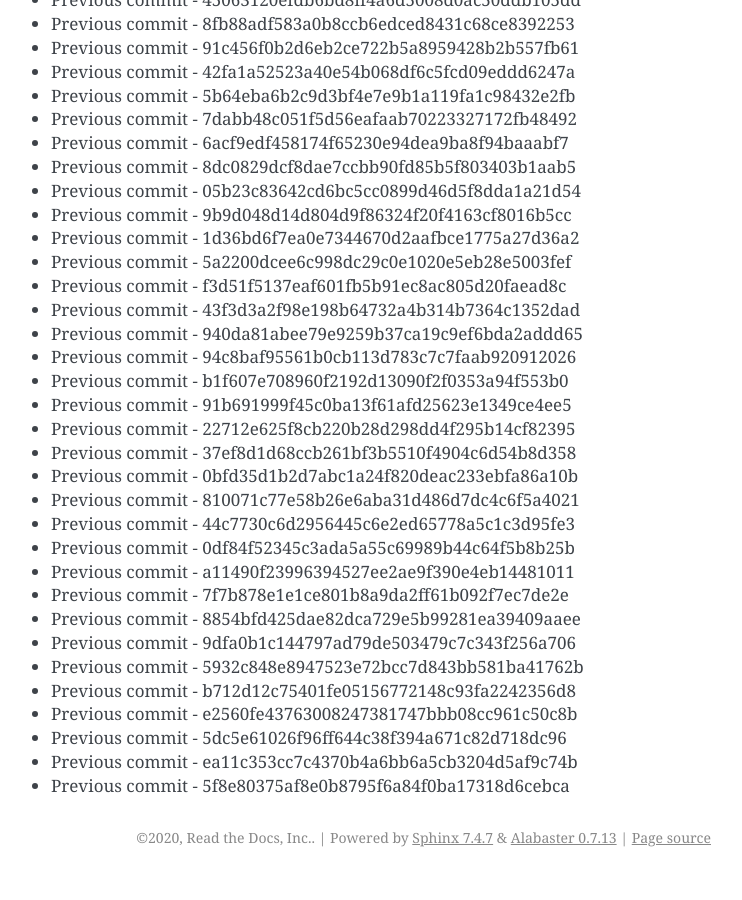
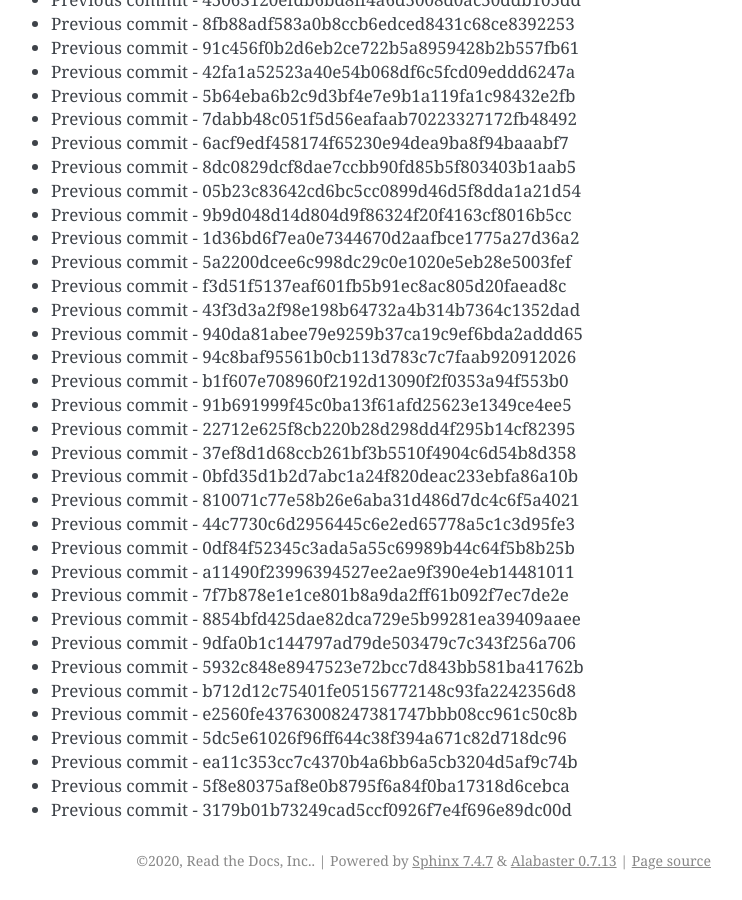
Before and after one commit to readthedocs/rtd-git-stresstest, a Sphinx documentation site: the page built from docs/updates.rst, in a window 1280 px wide and 900 px high, scrolled down 81731 px. Shown: the whole window, without its empty margins (399-1141 px from the left). Built offline with Sphinx 7.4.7, drawn with Linux system fonts in a browser that asks for light colours; before the commit the page ends 82608 px from its top, so only the background shows below that.

Commit message:
Generating commit from previous: 3179b01b73249cad5ccf0926f7e4f696e89dc00d

```diff
--- a/docs/updates.rst
+++ b/docs/updates.rst
@@ -3466,3 +3466,4 @@ It can be tested for any performance characteristics.
 * Previous commit - 5dc5e61026f96ff644c38f394a671c82d718dc96
 * Previous commit - ea11c353cc7c4370b4a6bb6a5cb3204d5af9c74b
 * Previous commit - 5f8e80375af8e0b8795f6a84f0ba17318d6cebca
+* Previous commit - 3179b01b73249cad5ccf0926f7e4f696e89dc00d
```
